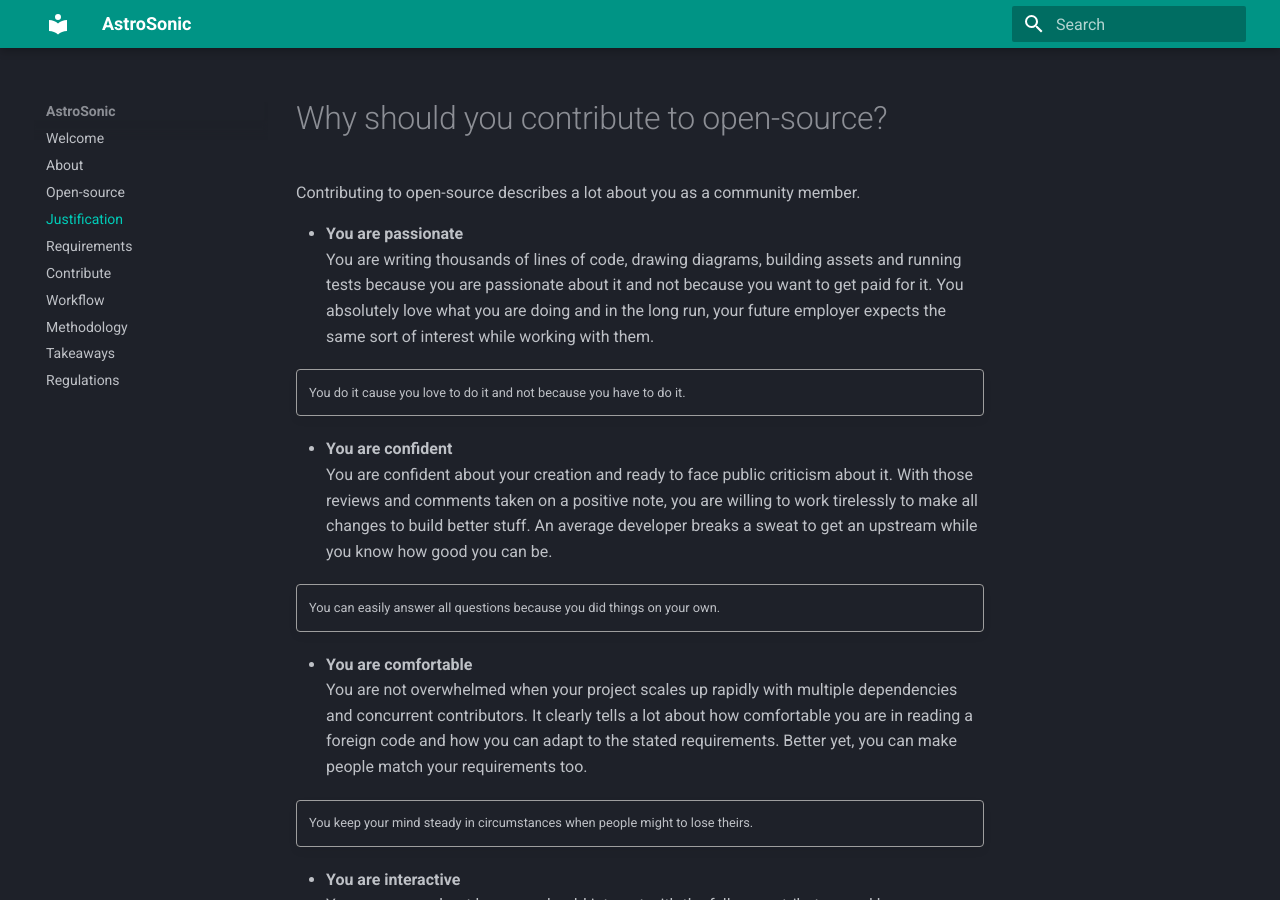
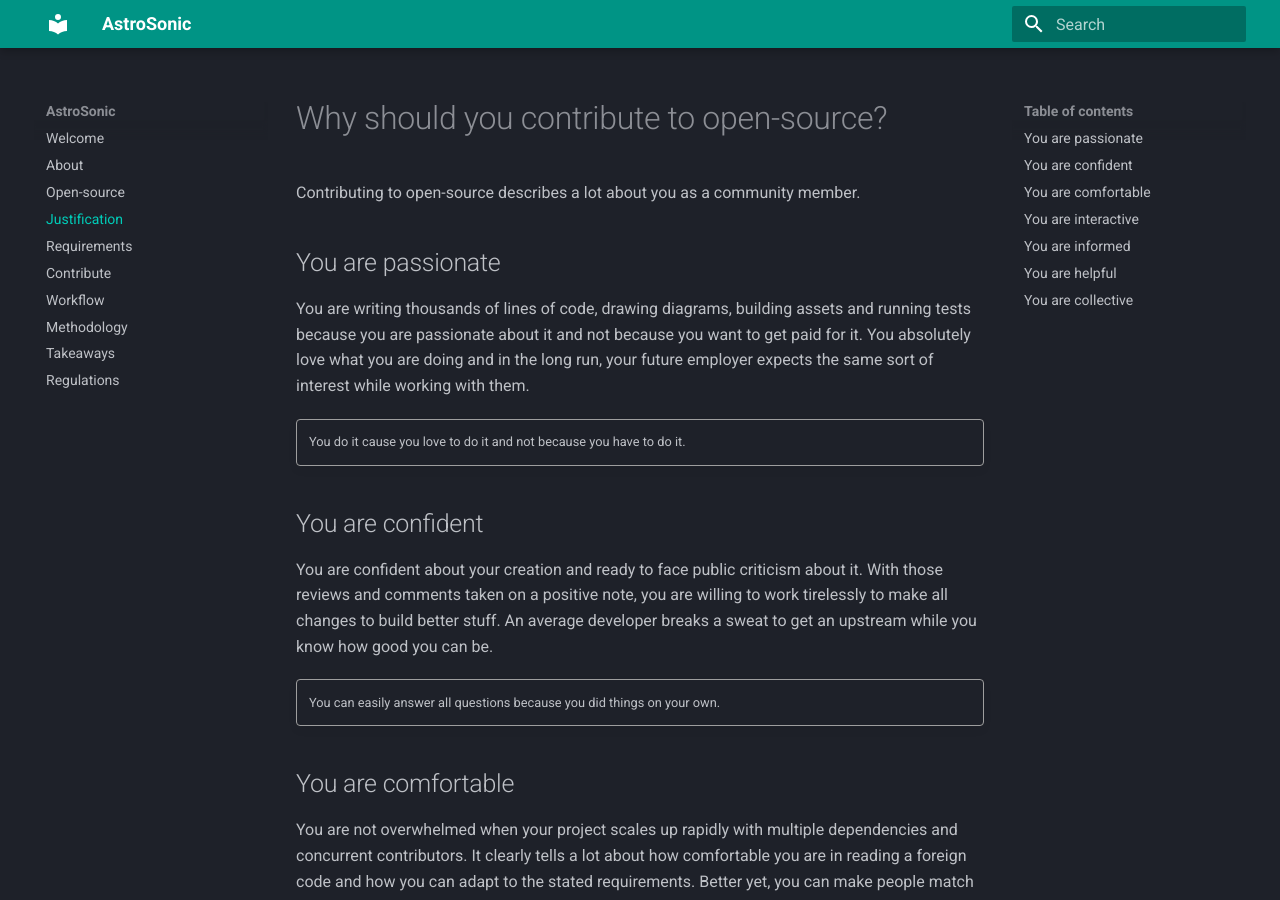
Before and after one commit to astrosonic/community-website, an MkDocs documentation site: the page built from docs/whycn.md, in a window 1280 px wide and 900 px high. Built offline with MkDocs 1.6.1 and Material for MkDocs 9.7.7, drawn with Linux system fonts in a browser that asks for light colours.

Commit message:
Converted bullets to headers

```diff
--- a/docs/whycn.md
+++ b/docs/whycn.md
@@ -2,43 +2,43 @@
 
 Contributing to open-source describes a lot about you as a community member.
 
-* **You are passionate**
+## You are passionate
 You are writing thousands of lines of code, drawing diagrams, building assets and running tests because you are passionate about it and not because you want to get paid for it. You absolutely love what you are doing and in the long run, your future employer expects the same sort of interest while working with them.
 
 !!! quote ""
     You do it cause you love to do it and not because you have to do it.
 
-* **You are confident**
+## You are confident
 You are confident about your creation and ready to face public criticism about it. With those reviews and comments taken on a positive note, you are willing to work tirelessly to make all changes to build better stuff. An average developer breaks a sweat to get an upstream while you know how good you can be.
 
 !!! quote ""
     You can easily answer all questions because you did things on your own.
 
-* **You are comfortable**
+## You are comfortable
 You are not overwhelmed when your project scales up rapidly with multiple dependencies and concurrent contributors. It clearly tells a lot about how comfortable you are in reading a foreign code and how you can adapt to the stated requirements. Better yet, you can make people match your requirements too.
 
 !!! quote ""
     You keep your mind steady in circumstances when people might to lose theirs.
 
-* **You are interactive**
+## You are interactive
 You are aware about how you should interact with the fellow contributors and how you should ask for assistance. Working as a player in a multi-talented team is important and soon you would find yourself giving your best to bring together the best works of every teammate into a single magical project.
 
 !!! quote ""
     You know understand that teamwork can make happen your dream work.
 
-* **You are informed**
+## You are informed
 You are skilled about a stack and have garnered tons of experience with many projects. To move on to newer a stack would require you to go through documentation – which is cool. But getting to learn new technologies from your fellow community members while teaching them what you know is definitely cooler.
 
 !!! quote ""
     You tell and be told about cool tech for it is cool to be in the loop.
 
-* **You are helpful**
+## You are helpful
 You are going to start from where you are. If it is zero that you are starting from, you will most likely get lots of help for your task. If you have previous experience in your field, you can pretty much help other newbies to start off. Open-source contributions are done as a hobby and you get also get to manage your time.
 
 !!! quote ""
     You bide your time to make better projects and compete corporations.
 
-* **You are collective**
+## You are collective
 You are a part of a collective. Open-source movement is all about helping people through software applications and services with open codebases. There is a palpable sense of freedom in choosing how you would tackle problems. You are free to make fork a project and add stuff that you think would make it better.
 
 !!! quote ""
```
